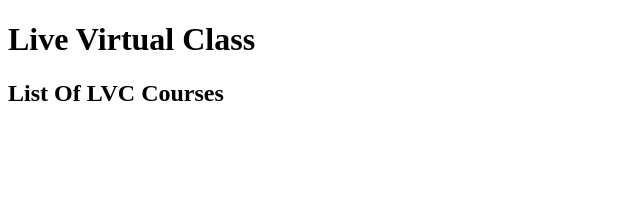
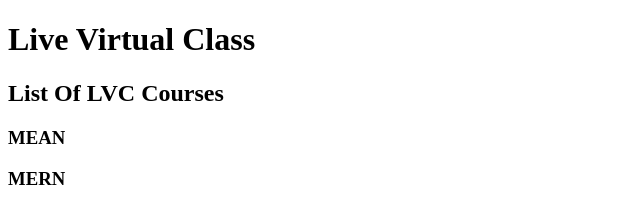
Before and after one commit to educationtalk2021/PERN-PROJECT, a plain HTML site: page index.html in a window 1280 px wide. Shown: the whole page, without its empty margins (0-640 px from the left). Drawn offline with Linux system fonts and the light colour scheme.

Commit message:
Version 2

```diff
--- a/index.html
+++ b/index.html
@@ -9,6 +9,9 @@
 <body>
     <h1> Live Virtual Class</h1>
     <h2> List Of LVC Courses</h2>
+    <h3> MEAN</h3>
+    <h3> MERN</h3>
+
 
 </body>
 </html>
```
